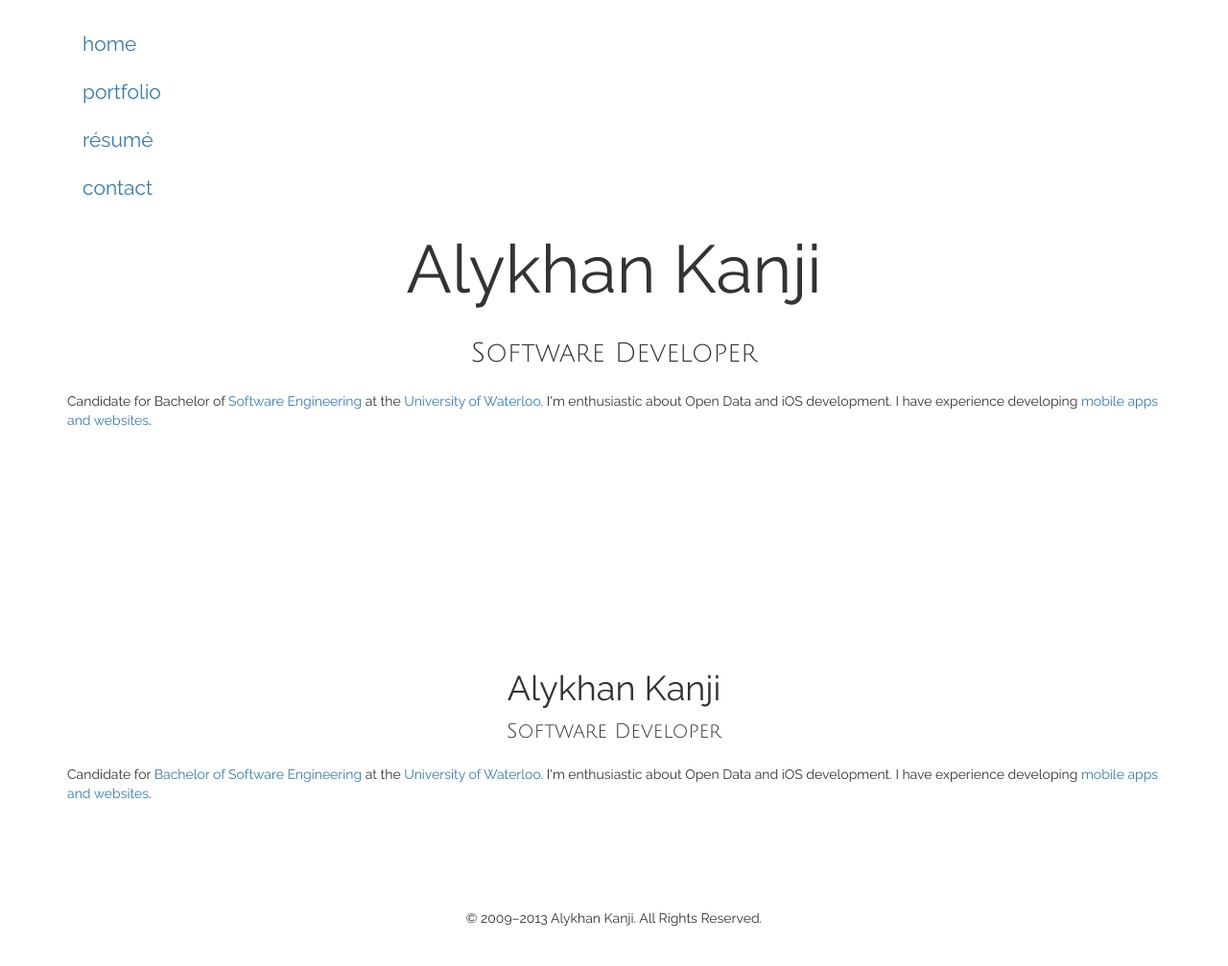
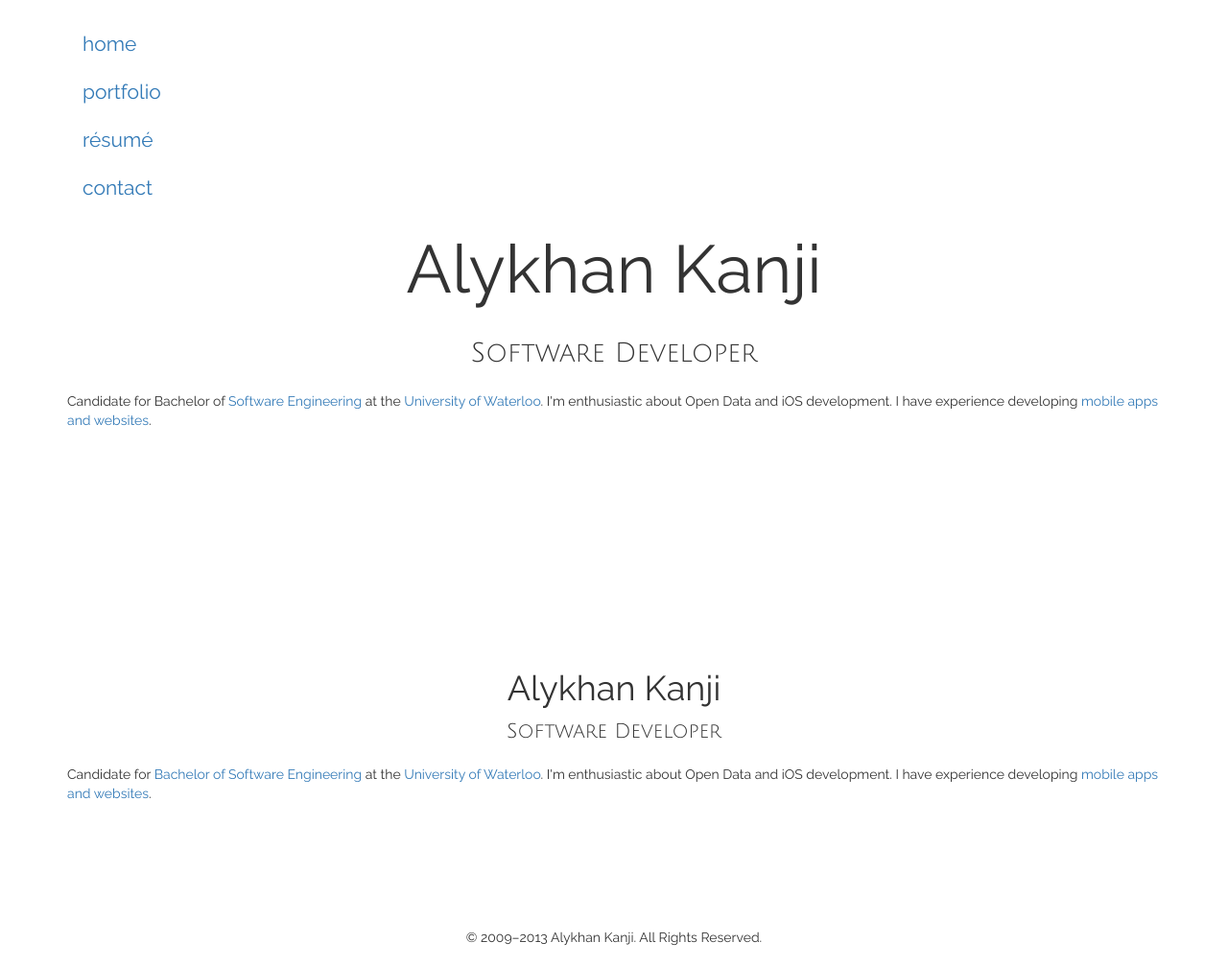
Before and after one commit to alykhank/alykhank.github.io, a Jekyll site: the page built from index.html, in a window 1280 px wide. Shown: the whole page at 96% size. Built offline with Jekyll 4.4.1, drawn with Linux system fonts in a browser that asks for light colours; nearby versions of some CDN libraries; some web fonts are replaced; comment, search, counter and statistics services are not loaded.

Commit message:
Add linebreak between content and footer to layout

```diff
--- a/404.html
+++ b/404.html
@@ -3,4 +3,3 @@ layout: default
 title: Not Found
 ---
 <h1 class="text-center">404 Not Found</h1>
-<br>
--- a/_layouts/default.html
+++ b/_layouts/default.html
@@ -36,12 +36,11 @@
 </head>
 <body>
 	<div class="container">
-		<div class="site">
-			{% include header.html %}
-				{{ content }}
-			{% include footer.html %}
+		{% include header.html %}
+			{{ content }}
 			<br>
-		</div>
-	</div> <!-- /container -->
+		{% include footer.html %}
+		<br>
+	</div><!-- container -->
 </body>
 </html>
```
